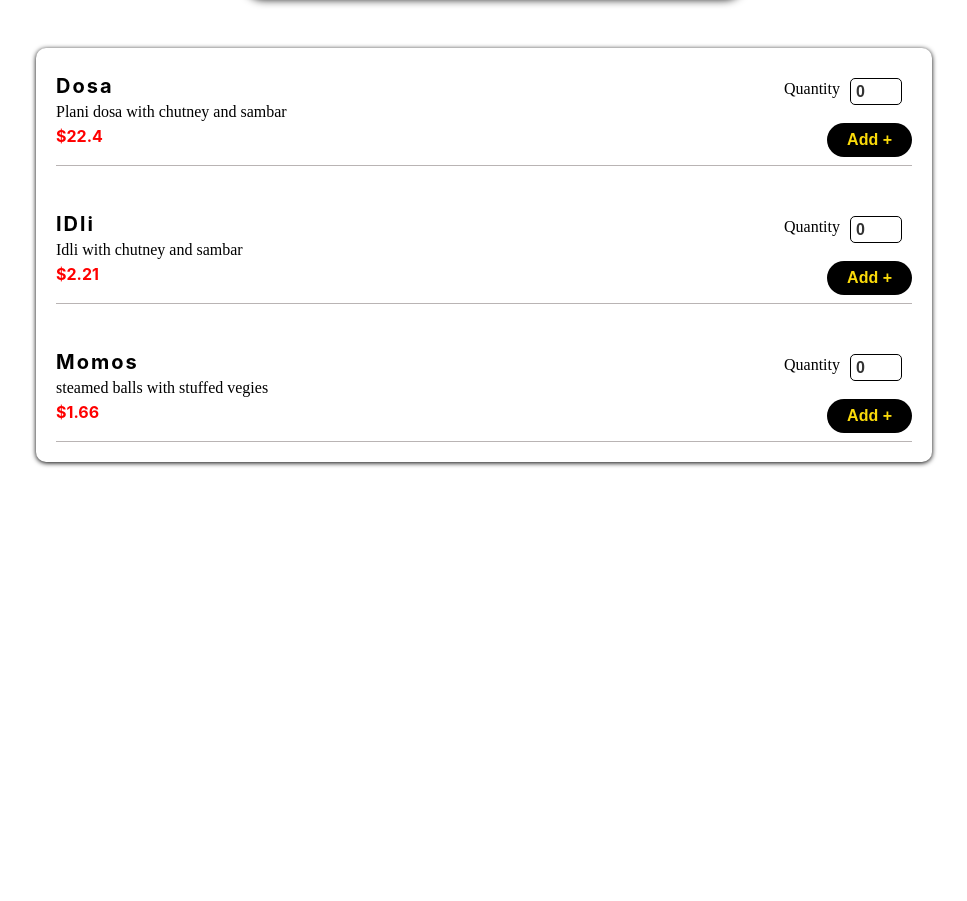
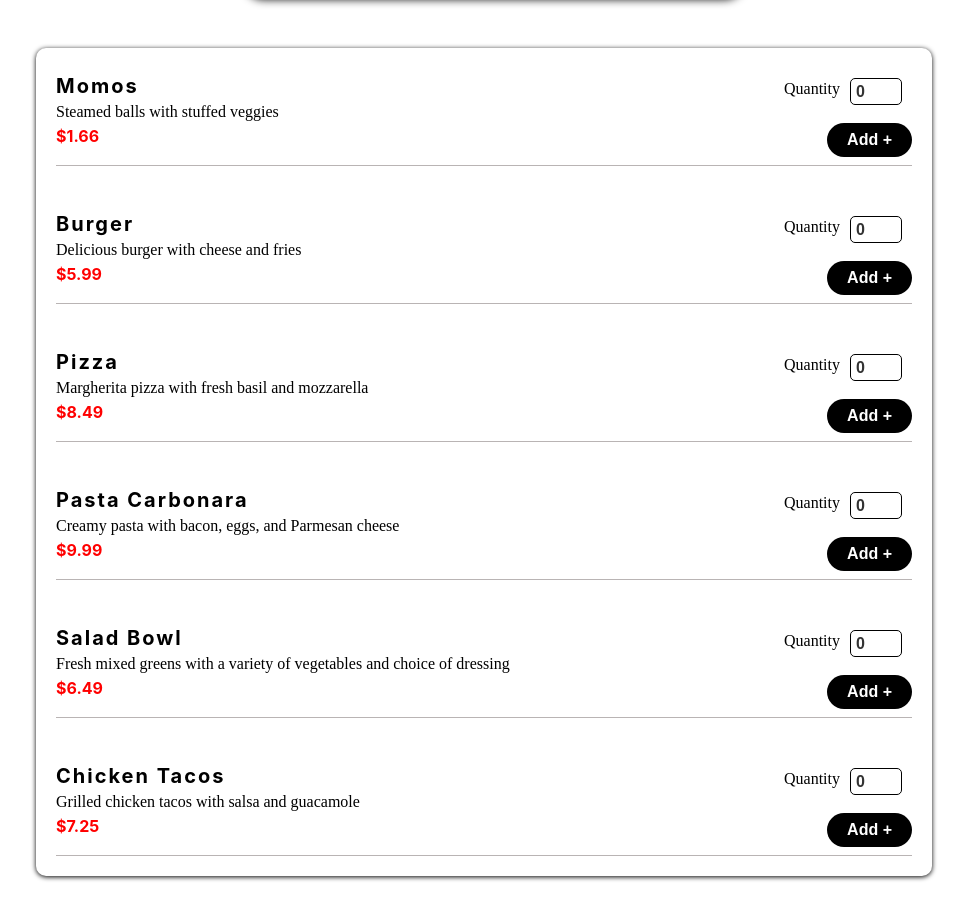
Before and after one commit to Akshay-Achuthan/Food-Ordedering-App, a React (Create React App) app: page / in a window 1280 px wide. Shown: the part 476-1377 px from the top of the page, without its empty margins (156-1123 px from the left). Before the commit the page ends 963 px from the top, so only its background shows below. Built offline with nearby package versions, Linux system fonts and the light colour scheme.

Commit message:
menu item data update and some css changes

```diff
--- a/src/components/MainMenu.js
+++ b/src/components/MainMenu.js
@@ -2,9 +2,36 @@ import Card from "../UI/Card"
 import MenuItem from "./MenuItem"
 
 const MenuData = [
-  {title:"Dosa", descritpion:"Plani dosa  with chutney and sambar", price: 22.40},
-  {title:"IDli", descritpion:"Idli  with chutney and sambar", price: 2.21},
-  {title:"Momos", descritpion:"steamed balls with stuffed vegies", price: 1.66}
+  {
+    title: "Momos",
+    description: "Steamed balls with stuffed veggies",
+    price: 1.66
+  },
+  {
+    title: "Burger",
+    description: "Delicious burger with cheese and fries",
+    price: 5.99
+  },
+  {
+    title: "Pizza",
+    description: "Margherita pizza with fresh basil and mozzarella",
+    price: 8.49
+  },
+  {
+    title: "Pasta Carbonara",
+    description: "Creamy pasta with bacon, eggs, and Parmesan cheese",
+    price: 9.99
+  },
+  {
+  title: "Salad Bowl",
+  description: "Fresh mixed greens with a variety of vegetables and choice of dressing",
+  price: 6.49
+  },
+  {
+    title: "Chicken Tacos",
+    description: "Grilled chicken tacos with salsa and guacamole",
+    price: 7.25
+  }
 ]
 
 const MainMenu = () => {
@@ -13,7 +40,7 @@ const MainMenu = () => {
     <Card>
       {
         MenuData.map((item,index) => (
-          <MenuItem key={index} title={item.title} description={item.descritpion} price={item.price}/>
+          <MenuItem key={index} title={item.title} description={item.description} price={item.price}/>
         ))
       }
     </Card>
--- a/src/components/MenuItem.module.css
+++ b/src/components/MenuItem.module.css
@@ -62,7 +62,7 @@ input[type="number"] {
   border: none;
   border-radius: 20px;
   background-color: #000;
-  color: #fbdb0a;
+  color: #fff;
   padding: 8px 20px;
   font-size: 16px;
   font-weight: 700;
--- a/src/components/TitleCard.module.css
+++ b/src/components/TitleCard.module.css
@@ -26,7 +26,7 @@
 .card h2{
   margin-top: 0;
   padding: 10px;
-  color: #fbdb0a;
+  color: #fff;
   background-color: #000;
 }
 
```
Also changed, not shown: src/components/MainMenu.module.css (deleted).
